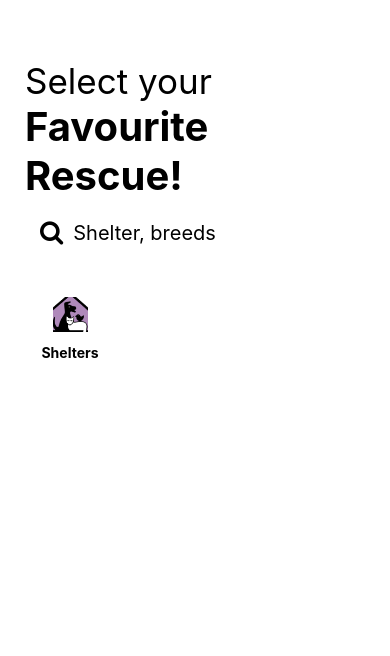
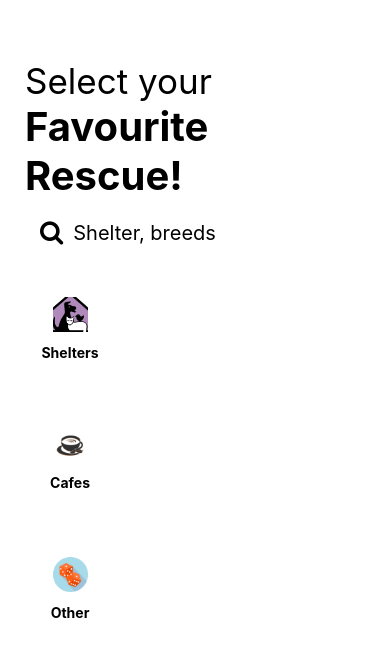
Before and after one commit to emma-ong/react-native-mobile-app, a React Native app: screen / in a window 390 px wide. Shown: the top 656 px of the page. Built offline with nearby package versions, Linux system fonts and the light colour scheme.

Commit message:
Hard code rescue location options

```diff
--- a/App.js
+++ b/App.js
@@ -30,7 +30,9 @@ export default function App() {
     <View style={styles.container}>
       <Header />
       <Search />
-      <CategoryItem />
+      <CategoryItem name="Shelters" imageUrl={require("./src/assets/images/shelter.png")}/>
+      <CategoryItem name="Cafes" imageUrl={require("./src/assets/images/cafe.png")}/>
+      <CategoryItem name="Other" imageUrl={require("./src/assets/images/other.png")}/>
       <StatusBar />
     </View>
   )
--- a/src/components/CategoryItem.js
+++ b/src/components/CategoryItem.js
@@ -1,13 +1,13 @@
 import { Text, View, StyleSheet, Image } from "react-native"
 import { elevation } from "../common/styles"
 
-export default function CategoryItem() {
+export default function CategoryItem({name, imageUrl}) {
   return(
     <View style={[styles.container, styles.elevation]}>
       <View style={styles.imageContainer}>
-      <Image style={styles.image} source={require("../assets/images/shelter.png")}/>
+      <Image source={imageUrl} style={styles.image} />
       </View>
-      <Text style={styles.header}>Shelters</Text>
+      <Text style={styles.header}>{name}</Text>
     </View>
   )
 }
```
